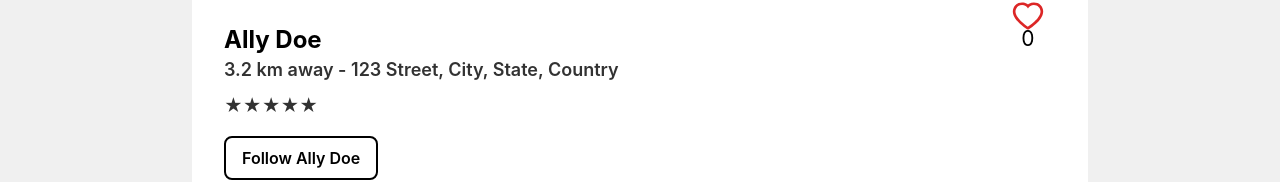
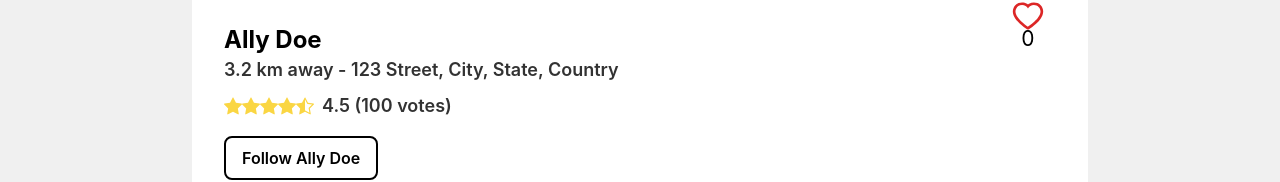
Before and after one commit to yemrebeskan/NeighboorFood, a React (Create React App) app in the folder ui/: page /chef/1 in a window 1280 px wide. Shown: the part 472-654 px from the top of the page. Built offline with nearby package versions, Linux system fonts and the light colour scheme.

Commit message:
Add the 'stars' functionality of chefs

```diff
--- a/ui/src/components/chefpageComponents/ChefProfile.js
+++ b/ui/src/components/chefpageComponents/ChefProfile.js
@@ -11,6 +11,7 @@ const ChefProfile = ({ chef = {
     profileImage: 'https://media-private.canva.com/MADFs4Vp_BY/1/screen.jpg?X-Amz-Algorithm=AWS4-HMAC-SHA256&X-Amz-Credential=AKIAJWF6QO3UH4PAAJ6Q%2F20230420%2Fus-east-1%2Fs3%2Faws4_request&X-Amz-Date=20230420T035004Z&X-Amz-Expires=62745&X-Amz-Signature=06ebeeaa9db6cc0378ba0fbc367131dc512c05620fa1b17fd2b6a978f809c934&X-Amz-SignedHeaders=host&response-expires=Thu%2C%2020%20Apr%202023%2021%3A15%3A49%20GMT',
     address: '123 Street, City, State, Country',
     rating: 4.5,
+    totalVotes: 100,
     distance: '3.2 km',
 } }) => {
     const [isFavorited, setIsFavorited] = useState(false);
@@ -56,7 +57,7 @@ const ChefProfile = ({ chef = {
           </p>
           <div className="flex items-center mt-2">
             <span className="text-lg font-semibold opacity-80">
-              <StarRating stars={chef.rating} />
+              <StarRating stars={chef.rating} totalVotes={chef.totalVotes} />
             </span>
           </div>
           <button className="mt-4 px-4 py-2 border-2 border-black rounded-lg bg-transparent text-black font-semibold hover:bg-black hover:text-white transition-colors duration-300">
--- a/ui/src/components/chefpageComponents/StarRating.js
+++ b/ui/src/components/chefpageComponents/StarRating.js
@@ -1,13 +1,27 @@
 import React from 'react';
+import { BsStarFill, BsStarHalf, BsStar } from 'react-icons/bs';
 
-function StarRating({ stars }) {
+const StarRating = ({ stars, totalVotes = 0 }) => {
+  const starElements = [];
+
+  for (let i = 1; i <= 5; i++) {
+    if (i <= Math.floor(stars)) {
+      starElements.push(<BsStarFill key={i} className="text-yellow-400" />);
+    } else if (i - 0.5 === stars) {
+      starElements.push(<BsStarHalf key={i} className="text-yellow-400" />);
+    } else {
+      starElements.push(<BsStar key={i} className="text-yellow-400" />);
+    }
+  }
+
   return (
-    <div>
-      {[...Array(5)].map((_, i) => (
-        <span key={i}>{i < stars ? '★' : '☆'}</span>
-      ))}
+    <div className="flex items-center">
+      {starElements}
+      <span className="ml-2 font-semibold">
+        {stars.toFixed(1)} ({totalVotes} votes)
+      </span>
     </div>
   );
-}
+};
 
 export default StarRating;
```
